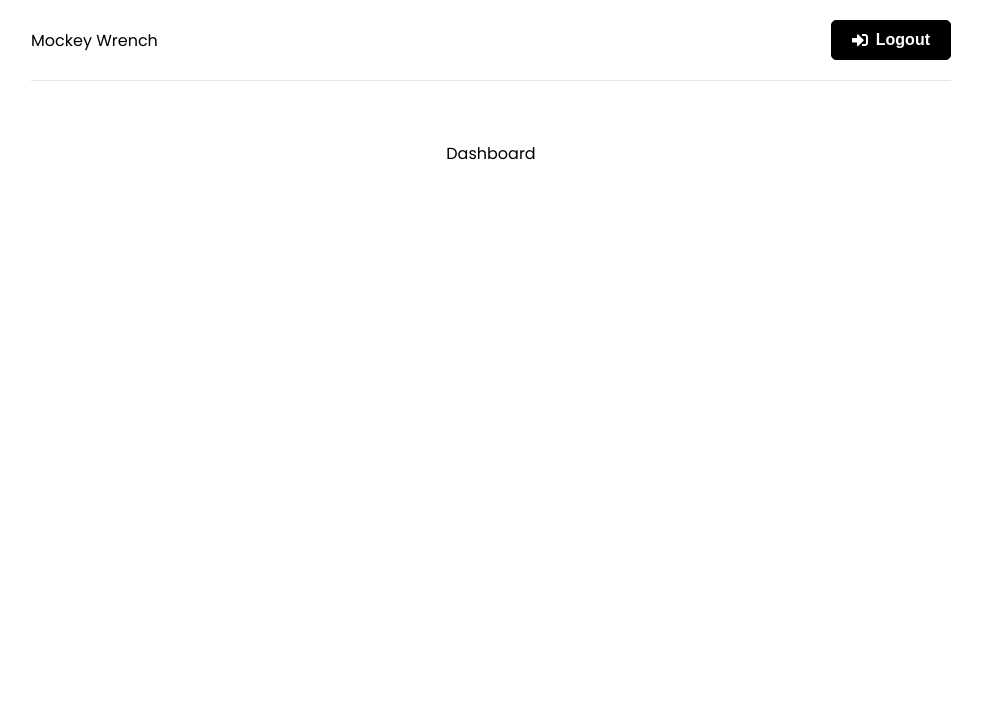
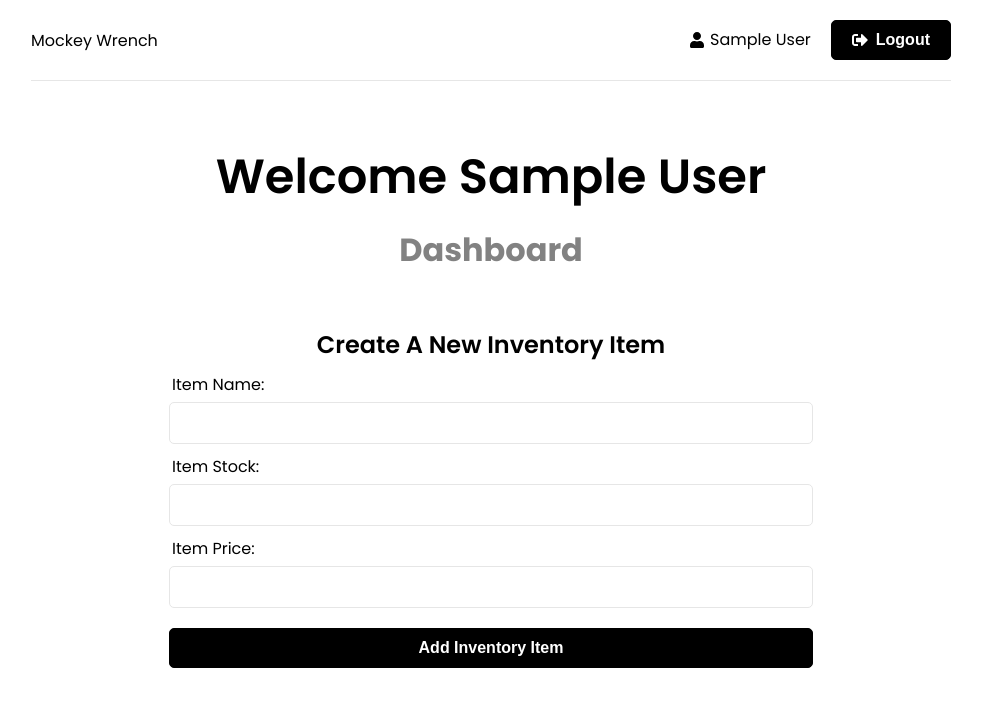
Before and after one commit to Smlcrp/capstone-project, a React (Create React App) app in the folder frontend/: page / in a window 1280 px wide. Shown: the top 706 px of the page, without its empty margins (149-1131 px from the left). Built offline with nearby package versions, Linux system fonts and the light colour scheme; sample sign-in values are in the browser's storage.

Commit message:
created jod form and inventory form

```diff
--- a/frontend/src/app/store.js
+++ b/frontend/src/app/store.js
@@ -1,9 +1,13 @@
 import { configureStore } from '@reduxjs/toolkit';
 import authReducer from '../features/auth/auth.slice';
+import jobReducer from '../features/jobs/jobs.slice';
+import inventoryReducer from '../features/inventories/inventories.slice';
 
 
 export const store = configureStore({
   reducer: {
     auth: authReducer,
+    jobs: jobReducer,
+    inventories: inventoryReducer,
   }
 });
--- a/frontend/src/components/Header.jsx
+++ b/frontend/src/components/Header.jsx
@@ -23,11 +23,18 @@ function Header() {
         </div>
         <ul>
             {user ? (
-                <li>
-                    <button className='btn' onClick={onLogout}>
-                        <FaSignInAlt/> Logout
-                    </button>
-                </li>) : (<>
+                <>
+                    <li>
+                        <Link to='/register'>
+                            <FaUser/> {user.name}
+                        </Link>
+                    </li>
+                    <li>
+                        <button className='btn' onClick={onLogout}>
+                            <FaSignOutAlt/> Logout
+                        </button>
+                    </li>
+                </>) : (<>
                 <li>
                     <Link to='/login'>
                         <FaSignInAlt/> Login
--- /dev/null
+++ b/frontend/src/components/InventoryForm.jsx
@@ -0,0 +1,37 @@
+import {useState} from 'react';
+import {useSelector, useDispatch} from 'react-redux';
+
+function InventoryForm() {
+
+    const [name, setName, stock, setStock, price, setPrice] = useState('')
+
+    const dispatch = useDispatch()
+
+    const onSubmit = e => {
+        e.preventDefault()
+        // dispatch(createInventory)
+    }
+
+    return (
+        <section className='form'>
+            <form onSubmit={onSubmit}>
+                <h1>Create A New Inventory Item</h1>
+                <div className="form-group">
+                    <label htmlFor="name">Item Name:</label>
+                    <input type="text" name="name" id="name" value={name} onChange={(e) => setName(e.target.value)}/>
+                    <label htmlFor="stock">Item Stock:</label>
+                    <input type="text" name="stock" id="stock" value={stock} onChange={(e) => setStock(e.target.value)}/>
+                    <label htmlFor="price">Item Price:</label>
+                    <input type="text" name="price" id="price" value={price} onChange={(e) => setPrice(e.target.value)}/>
+                </div>
+                <div className="form-group">
+                    <button className='btn btn-block' type='submit'>
+                        Add Inventory Item
+                    </button>
+                </div>
+            </form>
+        </section>
+    )
+}
+
+export default InventoryForm;
--- /dev/null
+++ b/frontend/src/components/JobForm.jsx
@@ -0,0 +1,40 @@
+import {useState} from 'react';
+import {useSelector, useDispatch} from 'react-redux';
+
+
+function JobForm() {
+    const [customer, setCustomer, phone, setPhone, job_description, setJob_description] = useState('')
+    const onSubmit = e => {
+        e.preventDefault()
+    }
+
+    return (
+        <section className='form'>
+            <form onSubmit={onSubmit}>
+                <h1>Create A New Job</h1>
+                <div className="form-group">
+                    <label htmlFor="customer">Customer Name:</label>
+                    <input type="text" name="customer" id="customer" value={customer} onChange={(e) => setCustomer(e.target.value)}/>
+                    <label htmlFor="customer">Customer Phone Number:</label>
+                    <input type="text" name="phone" id="phone" value={phone} onChange={(e) => setPhone(e.target.value)}/>
+                    <label htmlFor="customer">Job Description:</label>
+                    <input type="text" name="job_description" id="job_description" value={job_description} onChange={(e) => setJob_description(e.target.value)}/>
+                    <label htmlFor="parts">Parts:</label>
+                    <select>
+                        <option selected value="grapefruit">Grapefruit</option>
+                        <option value="lime">Lime</option>
+                        <option value="coconut">Coconut</option>
+                        <option value="mango">Mango</option>
+                    </select>
+                </div>
+                <div className="form-group">
+                    <button className='btn btn-block' type='submit'>
+                        Add Job
+                    </button>
+                </div>
+            </form>
+        </section>
+    )
+}
+
+export default JobForm;
--- /dev/null
+++ b/frontend/src/features/inventories/inventories.slice.js
@@ -0,0 +1,23 @@
+import { createSlice, createAsyncThunk } from "@reduxjs/toolkit";
+
+
+const initialState = {
+    inventories: [],
+    isError: false,
+    isSuccess: false,
+    isLoading: false,
+    message: ''
+}
+
+
+export const inventorySlice = createSlice({
+    name: 'inventory',
+    initialState,
+    reducers: {
+        reset: (state) => initialState
+    }
+})
+
+
+export const {reset} = inventorySlice.actions
+export default inventorySlice.reducer
--- /dev/null
+++ b/frontend/src/features/jobs/jobs.slice.js
@@ -0,0 +1,23 @@
+import { createSlice, createAsyncThunk } from "@reduxjs/toolkit";
+
+
+const initialState = {
+    jobs: [],
+    isError: false,
+    isSuccess: false,
+    isLoading: false,
+    message: ''
+}
+
+
+export const jobSlice = createSlice({
+    name: 'job',
+    initialState,
+    reducers: {
+        reset: (state) => initialState
+    }
+})
+
+
+export const {reset} = jobSlice.actions
+export default jobSlice.reducer
--- a/frontend/src/pages/Dashboard.jsx
+++ b/frontend/src/pages/Dashboard.jsx
@@ -1,8 +1,28 @@
+import {Fragment, useEffect} from 'react';
+import {useNavigate} from 'react-router-dom';
+import {useSelector} from 'react-redux';
+import JobForm from '../components/JobForm';
+import InventoryForm from '../components/InventoryForm';
 
 
 function Dashboard() {
+  const navigate = useNavigate()
+
+  const {user} = useSelector((state) => state.auth)
+
+  useEffect(()=> {
+    if(!user) {
+      navigate('/login')
+    }
+  }, [user, navigate])
   return (
-    <div>Dashboard</div>
+    <Fragment>
+      <section className='heading'>
+        <h1>Welcome {user && user.name}</h1>
+        <p>Dashboard</p>
+      </section>
+      <InventoryForm/>
+    </Fragment>
   )
 }
 
```
Also changed, not shown: frontend/src/features/inventories/inventories.service.js (added), frontend/src/features/jobs/jobs.service.js (added).
